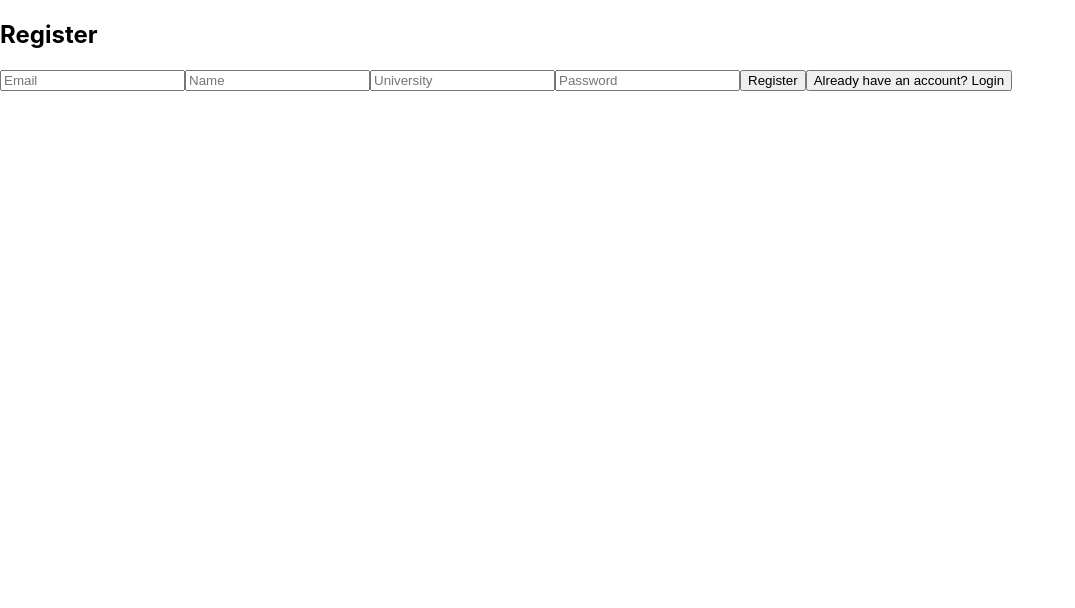
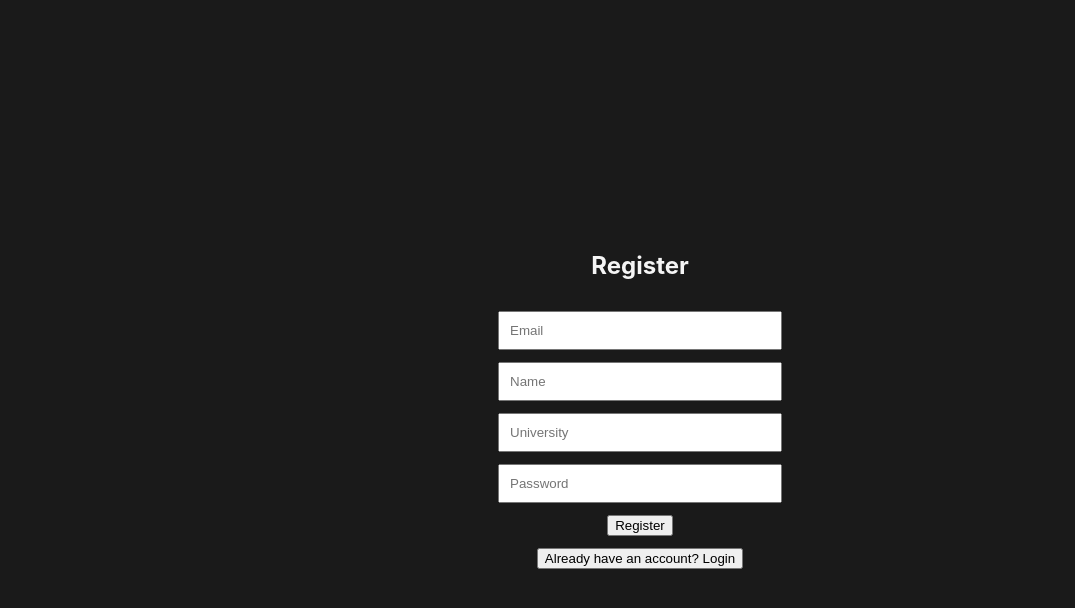
Before and after one commit to OleksandrKozubov/UniSwap, a React (Create React App) app in the folder frontend/: page /register in a window 1280 px wide. Shown: the top 608 px of the page, without its empty margins (0-1075 px from the left). Built offline with nearby package versions, Linux system fonts and the light colour scheme.

Commit message:
Updated UI, password change page, bug fix on home page

```diff
--- a/frontend/src/App.js
+++ b/frontend/src/App.js
@@ -6,6 +6,7 @@ import Register from "./pages/Register";
 import ListingDetails from "./pages/ListingDetails";
 import CreateListing from "./pages/CreateListing";
 import Profile from "./pages/Profile";
+import ChangePassword from "./pages/ChangePassword";
 
 function App() {
   return (
@@ -17,6 +18,7 @@ function App() {
         <Route path="/listing/:id" element={<ListingDetails />} />
         <Route path="/create" element={<CreateListing />} />
         <Route path="/profile" element={<Profile />} />
+        <Route path="/change-password" element={<ChangePassword />} />
       </Routes>
     </Router>
   );
--- /dev/null
+++ b/frontend/src/pages/ChangePassword.js
@@ -0,0 +1,93 @@
+import { useState } from "react";
+
+const pageStyle = {
+  minHeight: "100vh",
+  display: "flex",
+  flexDirection: "column",
+  justifyContent: "center",
+  alignItems: "center",
+  backgroundColor: "#1a1a1a",
+  color: "#f5f5f5",
+  gap: "12px"
+};
+
+const inputStyle = {
+  width: "260px",
+  padding: "10px"
+};
+
+function ChangePassword() {
+  const user = JSON.parse(localStorage.getItem("user"));
+  const [oldPassword, setOldPassword] = useState("");
+  const [newPassword, setNewPassword] = useState("");
+  const [confirmPassword, setConfirmPassword] = useState("");
+
+  const handleSubmit = async () => {
+    if (!oldPassword || !newPassword || !confirmPassword) {
+      alert("Please fill in all password fields");
+      return;
+    }
+
+    if (newPassword !== confirmPassword) {
+      alert("New passwords do not match");
+      return;
+    }
+
+    const res = await fetch("http://localhost:5001/change-password", {
+      method: "POST",
+      headers: {
+        "Content-Type": "application/json"
+      },
+      body: JSON.stringify({
+        userId: user.id,
+        oldPassword,
+        newPassword
+      })
+    });
+
+    const data = await res.json();
+
+    if (!res.ok) {
+      alert(data.error || "Could not change password");
+      return;
+    }
+
+    alert("Password updated");
+    window.location.href = "/profile";
+  };
+
+  return (
+    <div style={pageStyle}>
+      <h2>Change Password</h2>
+
+      <input
+        style={inputStyle}
+        type="password"
+        placeholder="Old Password"
+        value={oldPassword}
+        onChange={e => setOldPassword(e.target.value)}
+      />
+
+      <input
+        style={inputStyle}
+        type="password"
+        placeholder="New Password"
+        value={newPassword}
+        onChange={e => setNewPassword(e.target.value)}
+      />
+
+      <input
+        style={inputStyle}
+        type="password"
+        placeholder="Confirm New Password"
+        value={confirmPassword}
+        onChange={e => setConfirmPassword(e.target.value)}
+      />
+
+      <button onClick={handleSubmit}>Save Password</button>
+      <button onClick={() => window.location.href = "/profile"}>Back</button>
+    </div>
+  );
+}
+
+export default ChangePassword;
--- a/frontend/src/pages/Home.js
+++ b/frontend/src/pages/Home.js
@@ -1,26 +1,34 @@
 import { useEffect, useState } from "react";
 import ListingCard from "../components/ListingCard";
 
-const handleLogout = () => {
-  localStorage.removeItem("token");
-  alert("Logged out");
+const pageStyle = {
+  minHeight: "100vh",
+  backgroundColor: "#1a1a1a",
+  color: "#f5f5f5",
+  padding: "20px"
 };
+
+// const handleLogout = () => {
+//   localStorage.removeItem("token");
+//   alert("Logged out");
+// };
 
 const token = localStorage.getItem("token");
 
-const user = JSON.parse(localStorage.getItem("user"));
-
 function Home() {
   const [listings, setListings] = useState([]);
+  const [user, setUser] = useState(null);
 
   useEffect(() => {
     fetch("http://localhost:5001/listings")
       .then(res => res.json())
       .then(data => setListings(data));
+    const storedUser = JSON.parse(localStorage.getItem("user") || "null");
+    setUser(storedUser);
   }, []);
 
   return (
-    <div>
+    <div style={pageStyle}>
           <div style={{ display: "flex", justifyContent: "space-between" }}>
      <h1>UniSwap Marketplace</h1>
 
--- a/frontend/src/pages/ListingDetails.js
+++ b/frontend/src/pages/ListingDetails.js
@@ -1,5 +1,12 @@
 import { useParams } from "react-router-dom";
 import { useEffect, useState } from "react";
+
+const pageStyle = {
+  minHeight: "100vh",
+  backgroundColor: "#1a1a1a",
+  color: "#f5f5f5",
+  padding: "20px"
+};
 
 function ListingDetails() {
   const { id } = useParams();
@@ -14,7 +21,7 @@ function ListingDetails() {
   if (!listing) return <p>Loading...</p>;
 
   return (
-    <div style={{ padding: "20px" }}>
+    <div style={pageStyle}>
         <button onClick={() => window.location.href = "/home"}>
   Back
 </button>
--- a/frontend/src/pages/Login.js
+++ b/frontend/src/pages/Login.js
@@ -5,6 +5,22 @@ function Login() {
   const [email, setEmail] = useState("");
   const [password, setPassword] = useState("");
   const navigate = useNavigate();
+
+  const pageStyle = {
+    minHeight: "100vh",
+    display: "flex",
+    flexDirection: "column",
+    justifyContent: "center",
+    alignItems: "center",
+    backgroundColor: "#1a1a1a",
+    color: "#f5f5f5",
+    gap: "12px"
+  };
+
+  const inputStyle = {
+    width: "260px",
+    padding: "10px"
+  };
 
   const handleLogin = async () => {
     if (!email || !password) {
@@ -32,14 +48,21 @@ function Login() {
   };
 
   return (
-    <div>
-      <h2>Login</h2>
+    <div style={pageStyle}>
+      <h1>Uniswap</h1>
 
-      <input placeholder="Email"
+      <h3>Login</h3>
+
+      <input
+        style={inputStyle}
+        placeholder="Email"
         onChange={e => setEmail(e.target.value)}
       />
 
-      <input type="password" placeholder="Password"
+      <input
+        style={inputStyle}
+        type="password"
+        placeholder="Password"
         onChange={e => setPassword(e.target.value)}
       />
 
--- a/frontend/src/pages/Profile.js
+++ b/frontend/src/pages/Profile.js
@@ -1,11 +1,17 @@
 import { useState } from "react";
+
+const pageStyle = {
+  minHeight: "100vh",
+  backgroundColor: "#1a1a1a",
+  color: "#f5f5f5",
+  padding: "20px"
+};
 
 function Profile() {
   const user = JSON.parse(localStorage.getItem("user"));
 
   const [name, setName] = useState(user.name);
   const [university, setUniversity] = useState("");
-  const [password, setPassword] = useState("");
 
   const handleLogout = () => {
     localStorage.removeItem("token");
@@ -20,9 +26,9 @@ function Profile() {
         "Content-Type": "application/json"
       },
       body: JSON.stringify({
+        userId: user.id,
         name,
-        university,
-        password
+        university
       })
     });
 
@@ -30,7 +36,7 @@ function Profile() {
   };
 
   return (
-    <div>
+    <div style={pageStyle}>
         <button onClick={() => window.location.href = "/home"}>
   Back
 </button>
@@ -50,13 +56,10 @@ function Profile() {
         placeholder="University"
       />
 
-      <input
-        type="password"
-        placeholder="New Password"
-        onChange={e => setPassword(e.target.value)}
-      />
-
       <button onClick={handleUpdate}>Update Profile</button>
+      <button onClick={() => window.location.href = "/change-password"}>
+        Change Password
+      </button>
 
       <br /><br />
 
--- a/frontend/src/pages/Register.js
+++ b/frontend/src/pages/Register.js
@@ -7,6 +7,22 @@ function Register() {
     university: "",
     password: ""
   });
+
+  const pageStyle = {
+    minHeight: "100vh",
+    display: "flex",
+    flexDirection: "column",
+    justifyContent: "center",
+    alignItems: "center",
+    backgroundColor: "#1a1a1a",
+    color: "#f5f5f5",
+    gap: "12px"
+  };
+
+  const inputStyle = {
+    width: "260px",
+    padding: "10px"
+  };
 
   const handleSubmit = async () => {
     if (!form.email || !form.name || !form.university || !form.password) {
@@ -25,22 +41,31 @@ function Register() {
   };
 
   return (
-    <div>
+    <div style={pageStyle}>
       <h2>Register</h2>
 
-      <input placeholder="Email"
+      <input
+        style={inputStyle}
+        placeholder="Email"
         onChange={e => setForm({ ...form, email: e.target.value })}
       />
 
-      <input placeholder="Name"
+      <input
+        style={inputStyle}
+        placeholder="Name"
         onChange={e => setForm({ ...form, name: e.target.value })}
       />
 
-      <input placeholder="University"
+      <input
+        style={inputStyle}
+        placeholder="University"
         onChange={e => setForm({ ...form, university: e.target.value })}
       />
 
-      <input type="password" placeholder="Password"
+      <input
+        style={inputStyle}
+        type="password"
+        placeholder="Password"
         onChange={e => setForm({ ...form, password: e.target.value })}
       />
 
```
Also changed, not shown: 1 other file (tests, documents, lock files or other folders).
